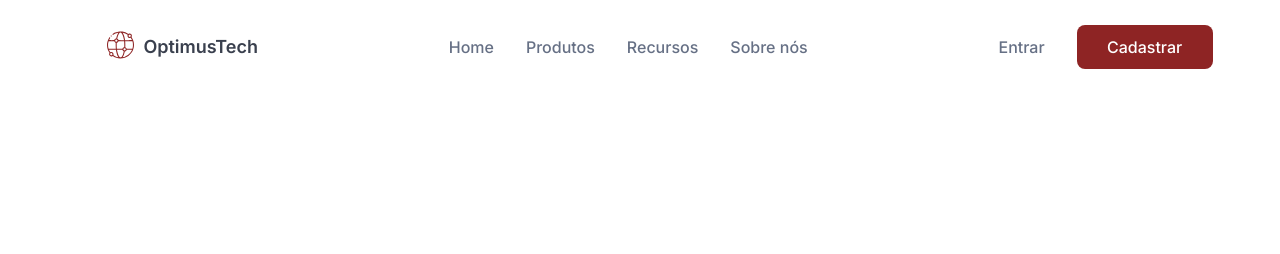
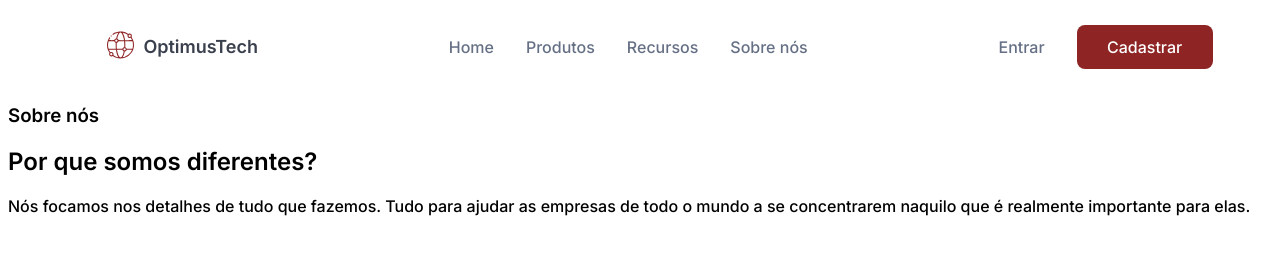
Before and after one commit to zecaivano/7_Days_of_Code_HTML, a plain HTML site: page index.html in a window 1280 px wide. Drawn offline with Linux system fonts and the light colour scheme.

Commit message:
Segundo dia do desafio - Seção Sobre nós

```diff
--- a/index.html
+++ b/index.html
@@ -27,5 +27,10 @@
             <li class="header__direita" id="cadastrar"><a href="#" class="link2">Cadastrar</a></li>
         </ul>
     </header>
+    <section class="sobre-nos">
+        <h3 class="sobre-nos__h3">Sobre nós</h3>
+        <h2 class="sobre-nos__h2">Por que somos diferentes?</h2>
+        <p class="sobre-nos__descricao">Nós focamos nos detalhes de tudo que fazemos. Tudo para ajudar as empresas de todo o mundo a se concentrarem naquilo que é realmente importante para elas.</p>
+    </section>
 </body>
 </html>
--- a/styles.css
+++ b/styles.css
@@ -1,4 +1,5 @@
 @import url(styles/cabecalho.css);
+@import url(styles/sobre-nos.css);
 
 :root {
     --preto: #101828;
```
